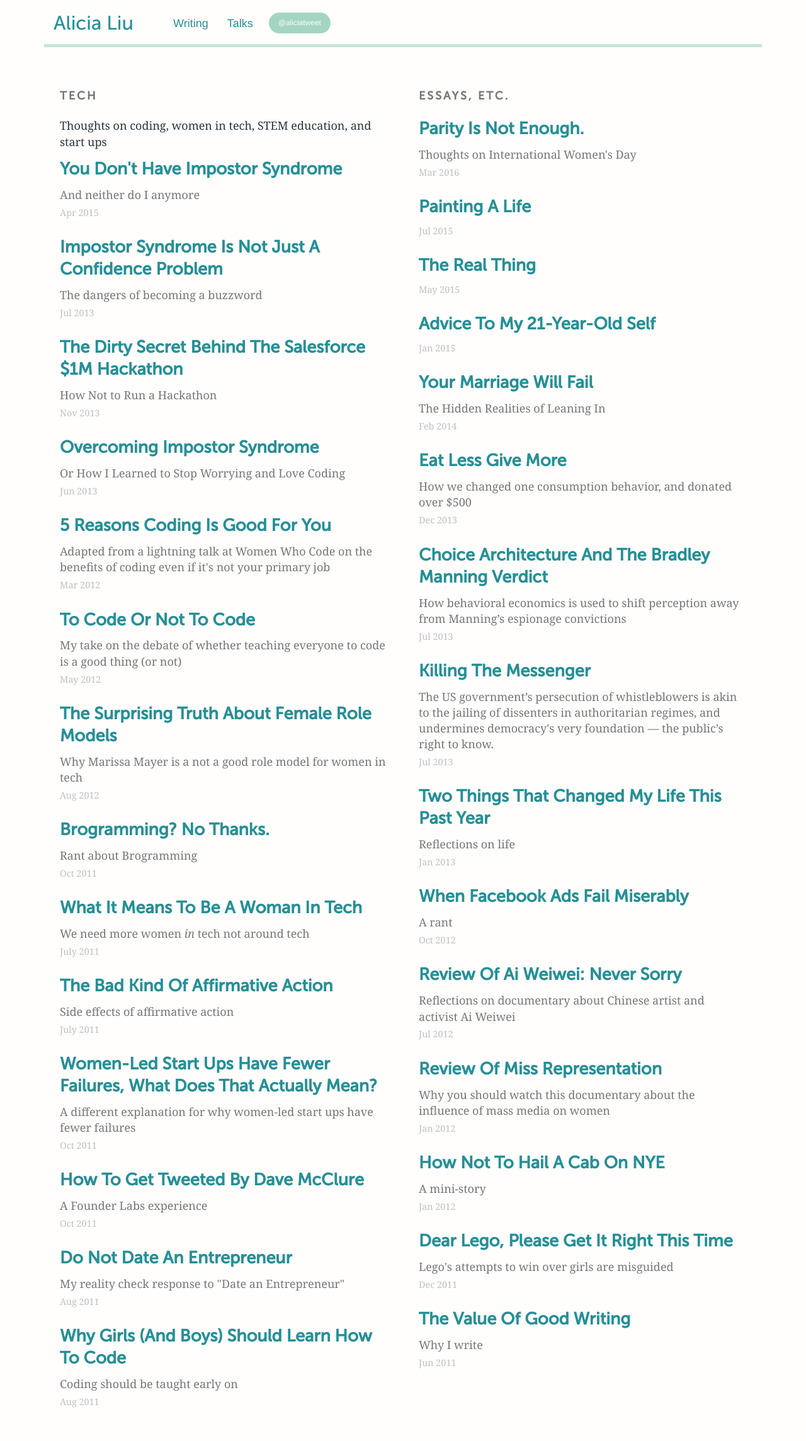
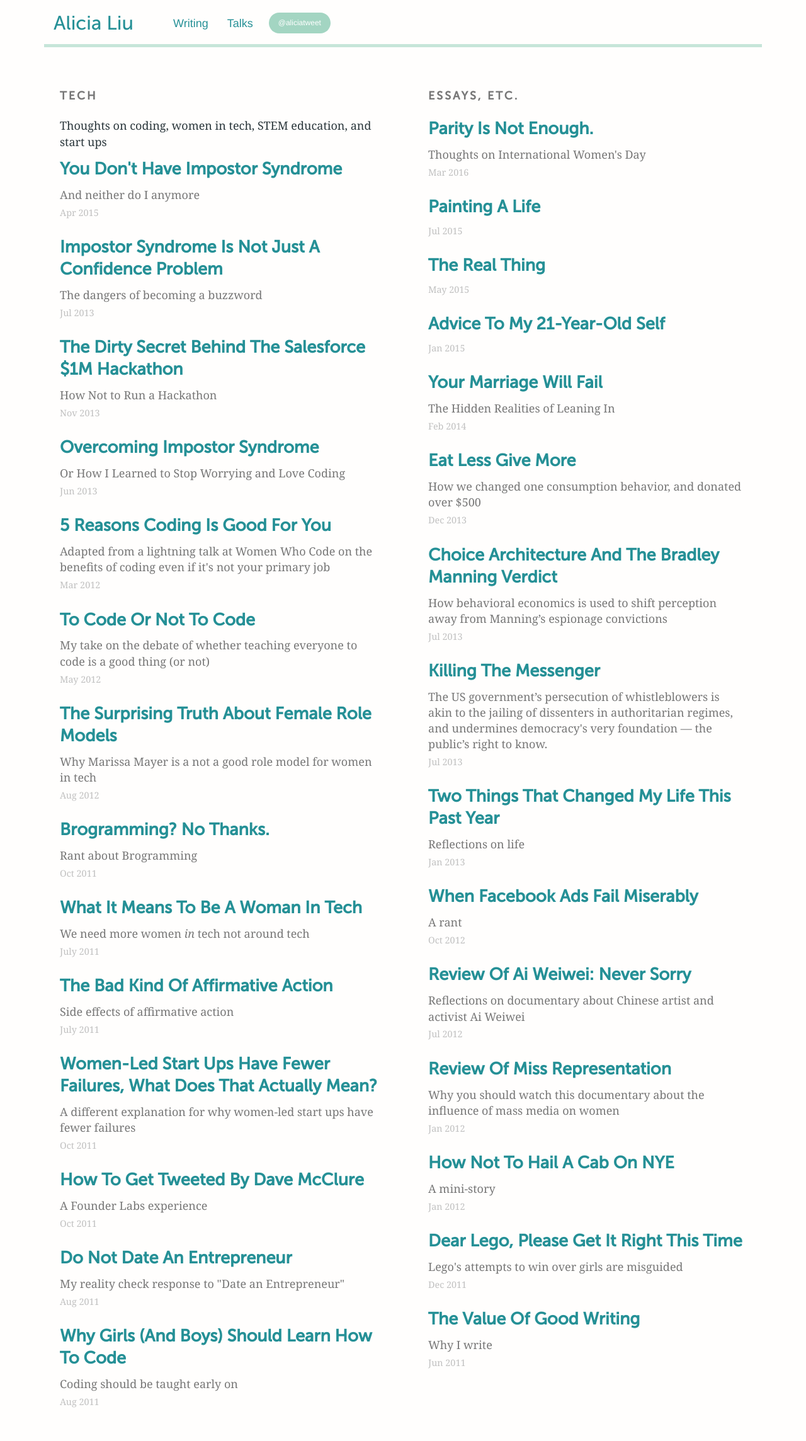
Before and after one commit to alicial/alicial.github.io, a Jekyll site: the page built from writing/index.html, in a window 1280 px wide. Shown: the whole page at 63% size. Built offline with Jekyll 4.4.1, drawn with Linux system fonts in a browser that asks for light colours; nearby versions of some CDN libraries; Markdown is read by kramdown in place of the engine named in the settings.

Commit message:
Simplified responsive styles

```diff
--- a/_layouts/default.html
+++ b/_layouts/default.html
@@ -12,11 +12,11 @@
 <body>
 <div class="container">
   <div class="row">
-    <div class="col-md-3 col-lg-12">
+    <div class="col-lg-12">
       <div class="sidebar">
         <nav>
-          <h3 class="main-name col-lg-2 col-md-12 col-sm-4"><a href="/">Alicia Liu</a></h3>
-          <ul class="nav col-lg-10 col-md-12 col-sm-8">
+          <h3 class="main-name col-lg-2 col-md-3 col-sm-4"><a href="/">Alicia Liu</a></h3>
+          <ul class="nav col-lg-10 col-md-9 col-sm-8">
             <li><a href="/writing">Writing</a></li>
             <li><a href="/talks">Talks</a></li>
             <li><span class="twitter-link"><a href="https://twitter.com/@aliciatweet">@aliciatweet</a></span></li>
--- a/index.html
+++ b/index.html
@@ -2,7 +2,7 @@
 layout: default
 title: Alicia Liu
 ---
-<div class="col-md-9 col-lg-12 main summary">
+<div class="col-lg-12 main summary">
   <section>
     <h5>Recent and Popular <small><a href="/writing">View all &rarr;</a></small></h5>
     <dl>
--- a/talks/index.html
+++ b/talks/index.html
@@ -2,7 +2,7 @@
 layout: default
 title: Talks - Alicia Liu
 ---
-<div class="col-md-9 col-lg-6 main summary">
+<div class="col-md-6 main summary">
   <section>
     <header>
       <h5>Conference Talks</h5>
@@ -43,7 +43,7 @@
     </article>
   </section>
 </div>
-<div class="col-md-9 col-lg-6 main summary">
+<div class="col-md-6 main summary">
   <section>
     <header>
       <h5>Meetup Talks</h5>
--- a/writing/index.html
+++ b/writing/index.html
@@ -2,8 +2,8 @@
 layout: default
 title: Writing - Alicia Liu
 ---
-<div class="col-md-9 col-lg-12 main summary">
-  <section class="col-lg-6">
+<div class="col-md-6 main summary">
+  <section>
     <header>
       <h5>Tech</h5>
       <p>Thoughts on coding, women in tech, STEM education, and start ups</p>
@@ -39,7 +39,9 @@
       <dd>Coding should be taught early on <time>Aug 2011</time></dd>
     </dl>
   </section>
-  <section id="essays" class="col-lg-6">
+</div>
+<div class="col-md-6 main summary">
+  <section id="essays">
     <header>
       <h5>Essays, etc.</h5>
     </header>
```
Also changed, not shown: css/styles.css.
